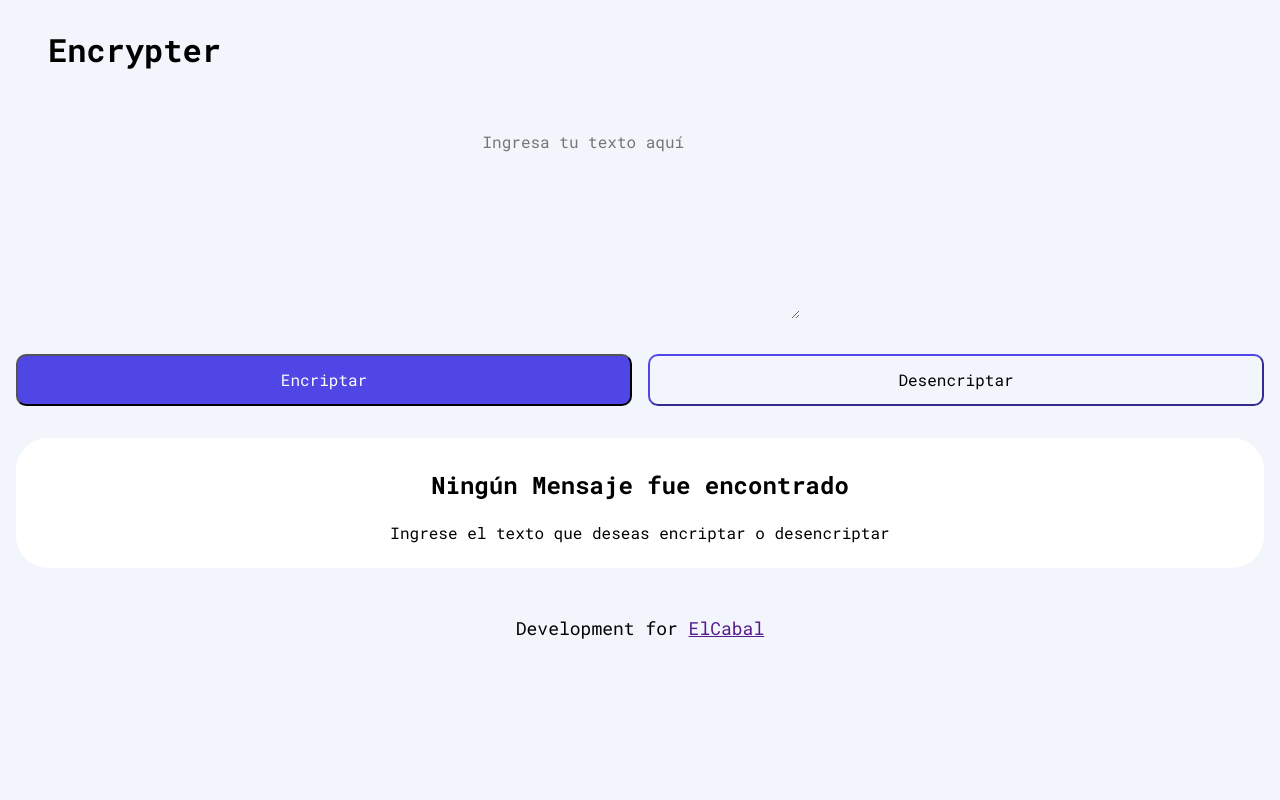
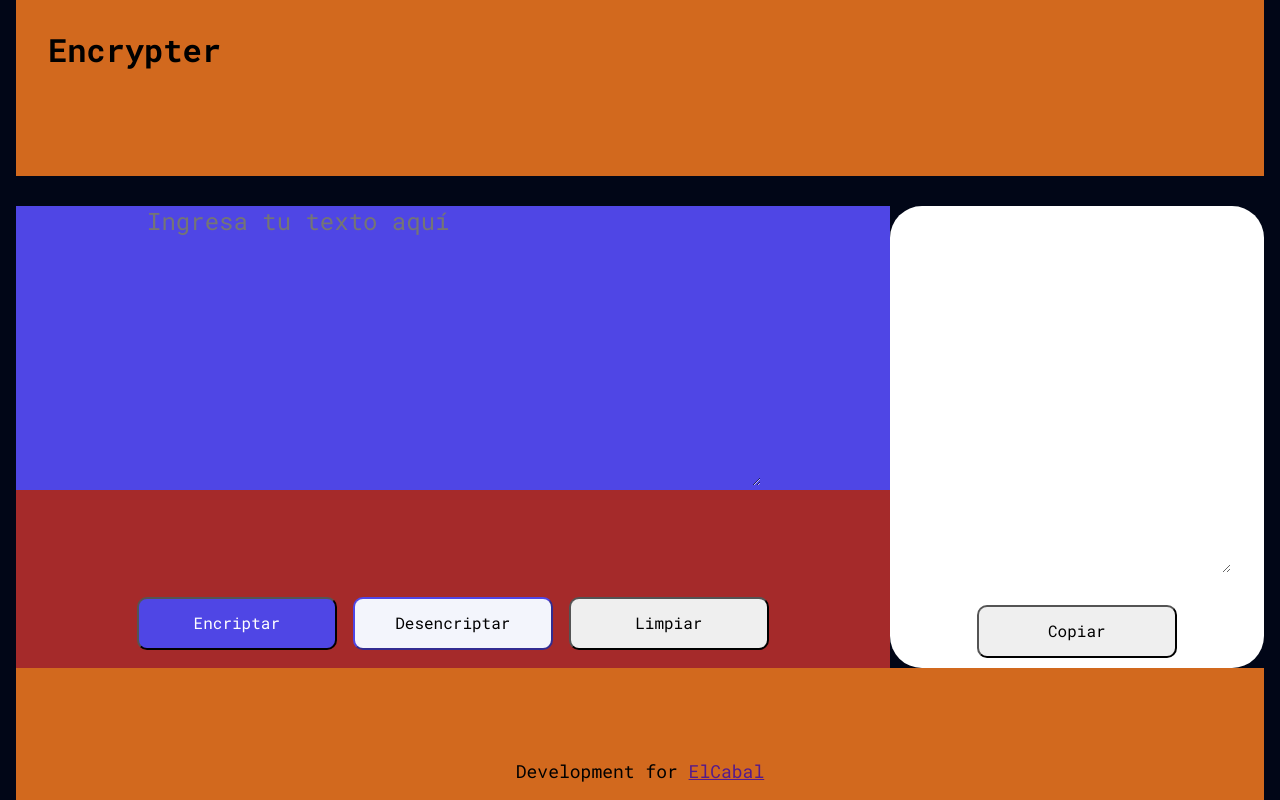
Before and after one commit to ElCabal/Challenge_Alura_Encrypter, a plain HTML site: page index.html in a window 1280 px wide. Both pictures are taken after a click on the button "Encriptar". Drawn offline with Linux system fonts and the light colour scheme.

Commit message:
function encrypter and clear fields

```diff
--- a/index.html
+++ b/index.html
@@ -17,22 +17,27 @@
   <header class="header">
     <div>Encrypter</div>
   </header>
-  <section>
-    <article class="container_main">
+  <section class="container_main">
+    <article class="container_primary">
       <div class="container_input">
-        <textarea name="" id="" placeholder="Ingresa tu texto aquí" rows="10" cols="30"></textarea>
+        <textarea class="container_text_main" name="" id="inputTxt" placeholder="Ingresa tu texto aquí"
+          rows="10"></textarea>
       </div>
       <div class="container_buttons">
-        <button class="btn btn_primary">Encriptar</button>
-        <button class="btn btn_secondary">Desencriptar</button>
+        <button class="btn btn_encrypter">Encriptar</button>
+        <button class="btn btn_decryptor">Desencriptar</button>
+        <button class="btn btn_clear">Limpiar</button>
       </div>
     </article>
 
     <article class="container_secondary">
-      <div>
+      <textarea type="text" readonly class="text_encrypted"></textarea>
+      <div id="hidden_div">
+        <img class="image_search" src="./assets/Muñeco.png" alt="">
         <p class="message_not_found">Ningún Mensaje fue encontrado</p>
         <p class="message_input_text">Ingrese el texto que deseas encriptar o desencriptar</p>
       </div>
+      <button class=" btn btn_copy">Copiar</button>
     </article>
   </section>
 
--- a/script.js
+++ b/script.js
@@ -0,0 +1,53 @@
+const inputTxt = document.getElementById("inputTxt");
+const textEncrypted = document.querySelector(".text_encrypted");
+const hiddenDiv = document.getElementById("hidden_div");
+const btnCopy = document.querySelector(".btn_copy");
+
+const btnEncrypter = document
+  .querySelector(".btn_encrypter")
+  .addEventListener("click", encrypterTxt);
+
+const btnClear = document
+  .querySelector(".btn_clear")
+  .addEventListener("click", clearText);
+
+let hola = "enter imes ober ufat ai";
+console.log(hola.indexOf("ai"));
+
+function encrypterTxt() {
+  const text = inputTxt.value;
+  console.log(text);
+
+  const encrypt = [...text].map((elem) => {
+    if (elem === "a") {
+      return (elem = "ai");
+    } else if (elem === "e") {
+      return (elem = "enter");
+    } else if (elem === "i") {
+      return (elem = "imes");
+    } else if (elem === "o") {
+      return (elem = "ober");
+    } else if (elem === "u") {
+      return (elem = "ufat");
+    } else {
+      return elem;
+    }
+  });
+  console.log(encrypt);
+  hiddenDiv.style.display = "none";
+  textEncrypted.style.display = "block";
+  btnCopy.style.display = "block";
+
+  const joinTxt = encrypt.join("");
+  console.log(joinTxt);
+  textEncrypted.value = joinTxt;
+}
+/**
+ * The function is called clearText. It has no parameters. It clears the text in the input box.
+ */
+function clearText() {
+  inputTxt.value = "";
+  textEncrypted.value = "";
+  hiddenDiv.style.display = "block";
+  btnCopy.style.display = "none";
+}
--- a/styles.css
+++ b/styles.css
@@ -1,9 +1,6 @@
 body {
-  background-color: #f3f5fc;
-
-  font-size: rem;
-  display: flex;
-  flex-direction: column;
+  background-color: #010617;
+  display: grid;
   min-height: 100vh;
   padding-left: 1rem;
   padding-right: 1rem;
@@ -15,40 +12,52 @@ body {
   font-size: 2rem;
   font-weight: 700;
   margin-bottom: 30px;
+  background-color: chocolate;
 }
 
 .container_main {
+  display: grid;
+}
+
+.container_primary {
+  background-color: brown;
   display: flex;
   flex-direction: column;
+  justify-content: center;
   gap: 2rem;
 }
+
 .container_input {
+  background-color: #4f46e5;
   text-align: center;
 }
-
 .container_input textarea {
+  width: 100%;
+  outline: none;
   background: none;
   border: none;
-  font-size: 1rem;
+  font-size: 1.5rem;
 }
 
 .container_buttons {
   display: flex;
   flex-direction: column;
   justify-content: center;
+  align-items: center;
   gap: 1rem;
 }
 
 .btn {
   padding: 15px;
   border-radius: 10px;
+  width: 300px;
 }
 
-.btn_primary {
+.btn_encrypter {
   background-color: #4f46e5;
   color: white;
 }
-.btn_secondary {
+.btn_decryptor {
   background-color: #f3f5fc;
   border-color: #4f46e5;
 }
@@ -60,6 +69,16 @@ body {
   padding: 10px;
   text-align: center;
 }
+.text_encrypted {
+  display: none;
+  border: none;
+  outline: none;
+  font-size: 1.5rem;
+  height: 80%;
+}
+.image_search {
+  display: none;
+}
 
 .message_not_found {
   font-size: 1.5rem;
@@ -70,18 +89,59 @@ body {
   font-size: 1rem;
 }
 
-footer {
-  text-align: center;
-  font-size: large;
+.btn_copy {
+  display: none;
 }
 
-@media screen and (min-width: 768px) {
+footer {
+  background-color: chocolate;
+  display: flex;
+  flex-direction: column;
+  justify-content: end;
+  font-size: large;
+  align-items: center;
+}
+
+@media screen and (min-width: 640px) {
   .container_buttons {
     display: flex;
     flex-direction: row;
-    width: 100%;
+    gap: 1rem;
   }
   .btn {
-    width: 100%;
+    width: 200px;
+  }
+  .container_input textarea {
+    width: 70%;
   }
 }
+
+@media screen and (min-width: 1024px) {
+  .container_main {
+    display: grid;
+    grid-template-columns: 70% 30%;
+    grid-template-areas: "element1 element2";
+  }
+  .image_search {
+    display: block;
+  }
+
+  .container_primary {
+    display: flex;
+    justify-content: space-between;
+    padding-bottom: 18px;
+  }
+
+  .container_secondary {
+    display: flex;
+    flex-direction: column;
+    justify-content: space-between;
+    align-items: center;
+    margin-top: 0;
+    margin-bottom: 0;
+  }
+
+  .container_input textarea {
+    width: 70%;
+  }
+}
```
Also changed, not shown: assets/Muñeco.png (added).
